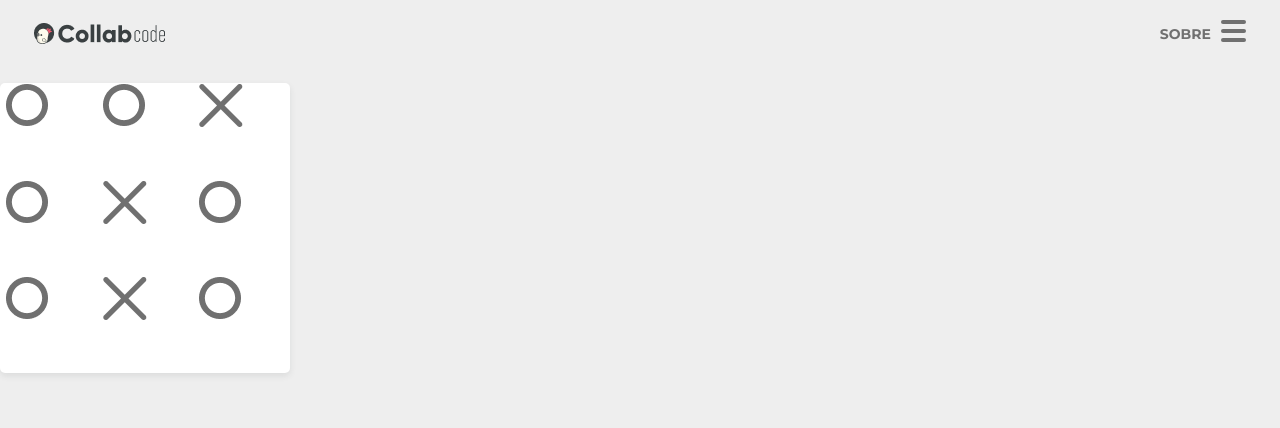
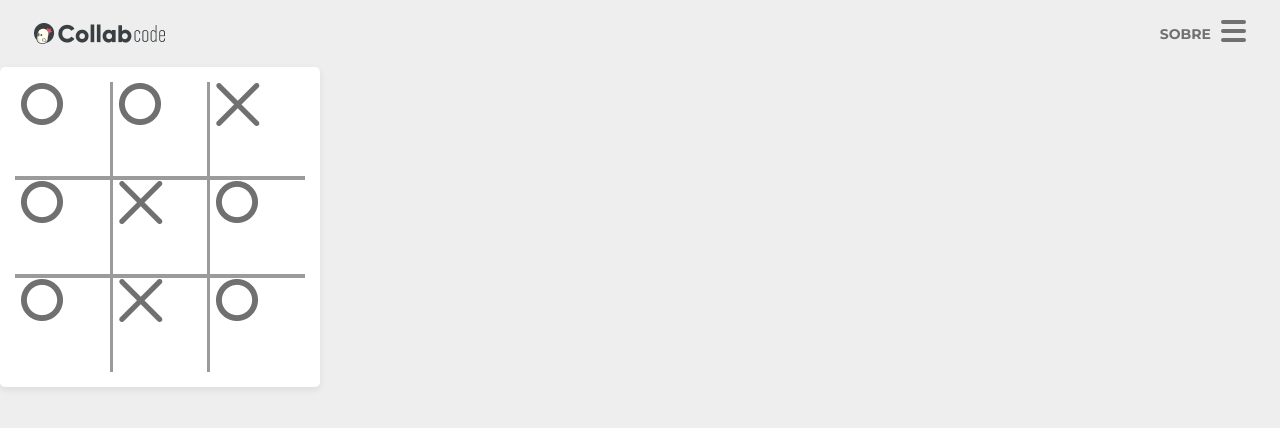
Before and after one commit to danilojduarte/JogoDaVelhaReact, a React (Create React App) app in the folder jogo-da-velha/: page / in a window 1280 px wide. Shown: the top 428 px of the page. Built offline with nearby package versions, Linux system fonts and the light colour scheme.

Commit message:
Criado a estruturada e estilizado da hashtag

```diff
--- a/jogo-da-velha/src/components/Hashtag/styles.css
+++ b/jogo-da-velha/src/components/Hashtag/styles.css
@@ -1,6 +1,17 @@
+.card {
+    padding: 15px;
+}
+
 .hashtag {
     display: grid;
     height: 100%;
-    grid-template-columns: 33.333% 33.333% 33.333%;
-    grid-template-rows: 33.333% 33.333% 33.333%;
+    background-color: var(--color-third);
+    grid-template-columns: 1fr 1fr 1fr;
+    grid-template-rows: 1fr 1fr 1fr;
+    grid-column-gap: 3px;
+    grid-row-gap: 3.5px;
 }
+
+.hashtag > .item {
+    background-color: var(--color-zero);
+}
--- a/jogo-da-velha/src/styles/generic/reset.css
+++ b/jogo-da-velha/src/styles/generic/reset.css
@@ -7,4 +7,5 @@
 ul, ol {
     list-style: none;
     padding: 0;
+    margin: 0;
 }
```
